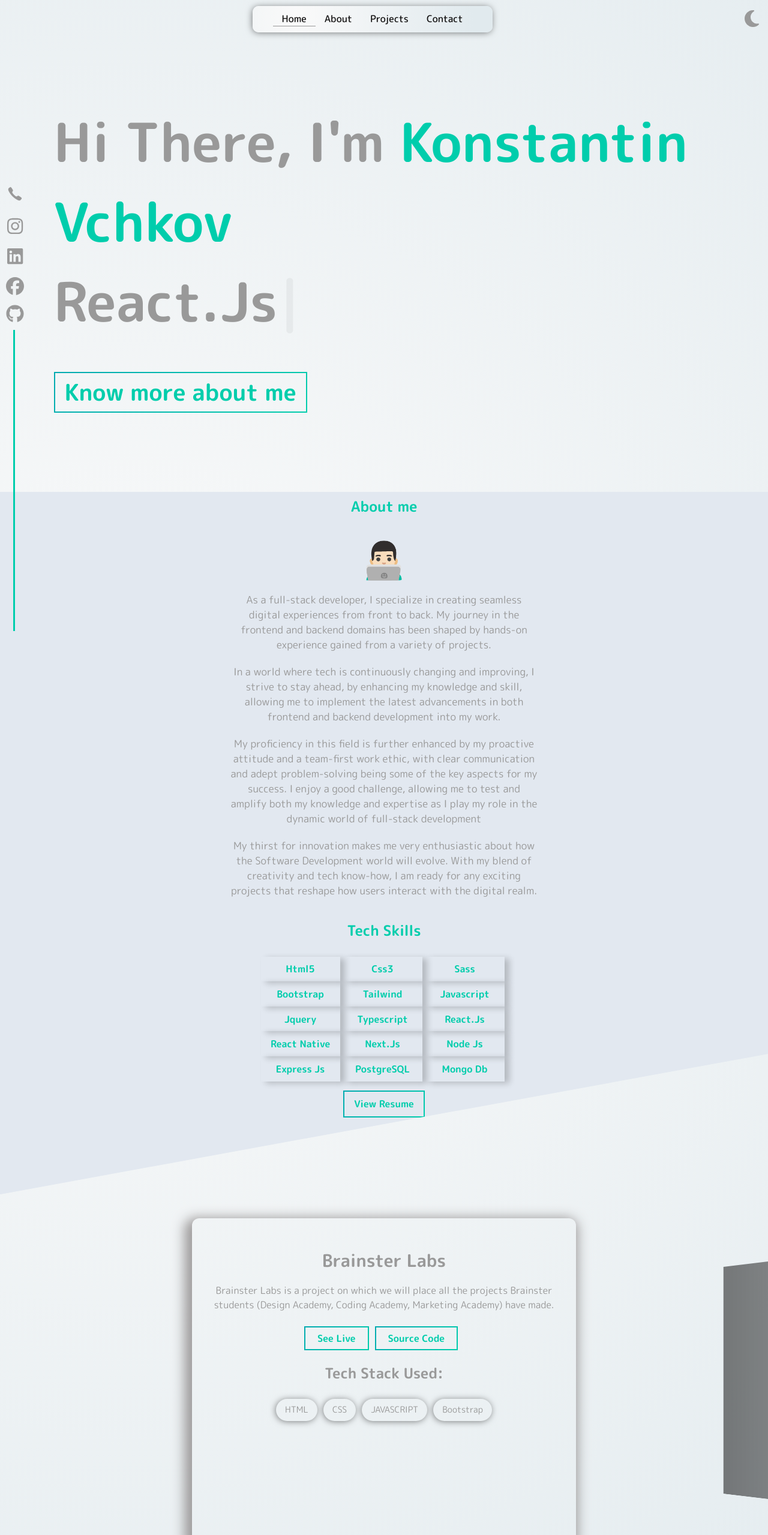
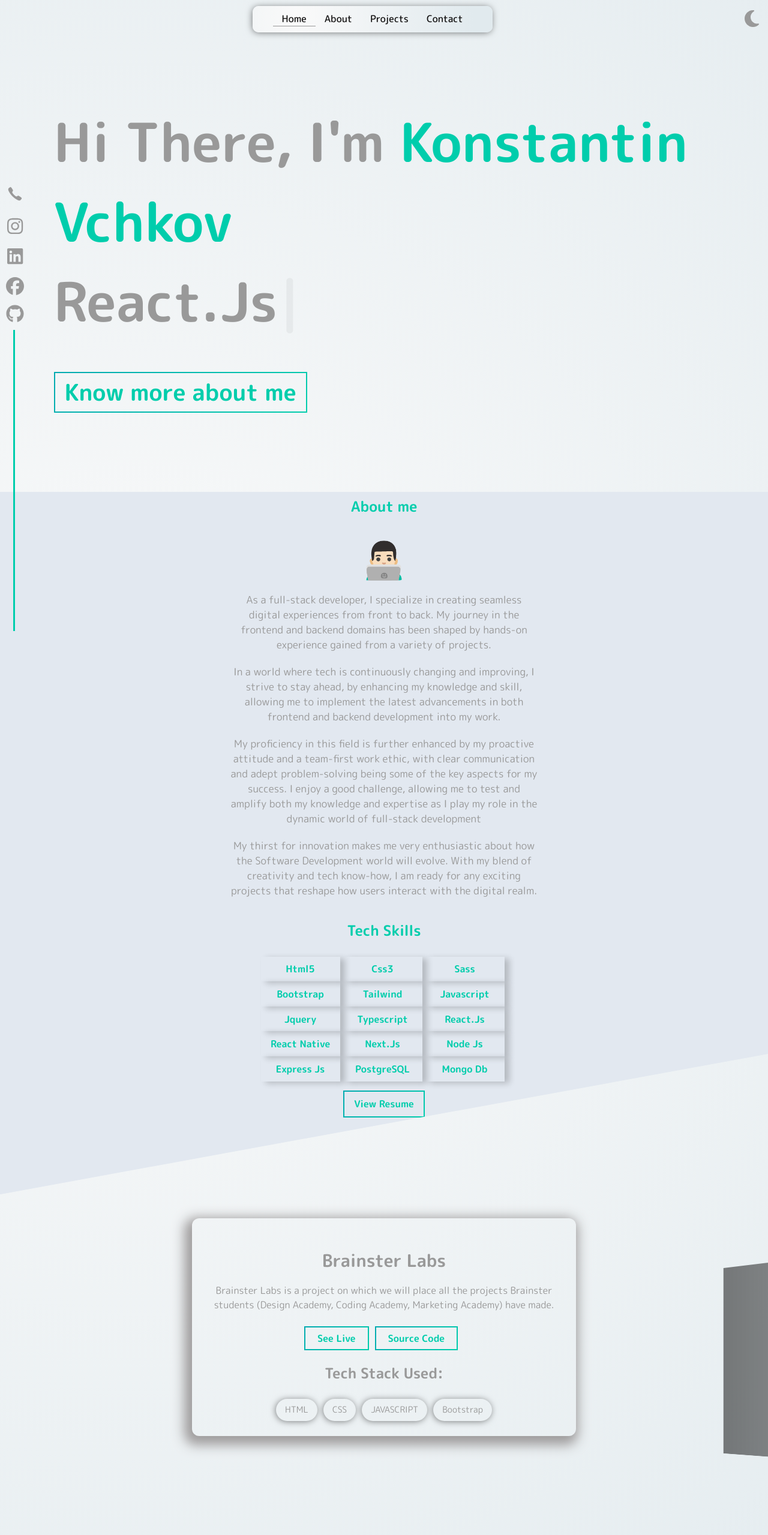
Before and after one commit to KonstantinVchkov/web-portfolio, a React (Create React App) app: page / in a window 1280 px wide. Shown: the top 2559 px of the page at 60% size. Built offline with nearby package versions, Linux system fonts and the light colour scheme; a web font is replaced by a local one.

Commit message:
height fixed added on swiper, swiper new update added on package json

```diff
--- a/package.json
+++ b/package.json
@@ -30,7 +30,7 @@
     "react-simple-typewriter": "^5.0.1",
     "react-use": "^17.4.2",
     "sass": "^1.69.5",
-    "swiper": "^11.1.9",
+    "swiper": "^11.1.14",
     "typescript": "^4.9.5",
     "typewriter-effect": "^2.21.0",
     "web-vitals": "^2.1.4"
--- a/src/App.tsx
+++ b/src/App.tsx
@@ -43,6 +43,7 @@ function App() {
               clickable: true,
             }}
             modules={[EffectCoverflow, Pagination]}
+            height={500}
             className="mySwiper"
           >
             {projectsData.map((project, idx) => (
--- a/src/styles/project-card-style.css
+++ b/src/styles/project-card-style.css
@@ -6,7 +6,6 @@
   padding: 20px;
   max-width: 600px;
   transition: transform 0.3s ease, box-shadow 0.3s ease;
-  height:500px;
 }
 .project-card-dark{
   background: radial-gradient(circle at 10% 20%, rgb(97 97 97) 0%, rgb(76 76 76) 90.2%);
```
Also changed, not shown: 1 other file (tests, documents, lock files or other folders).
